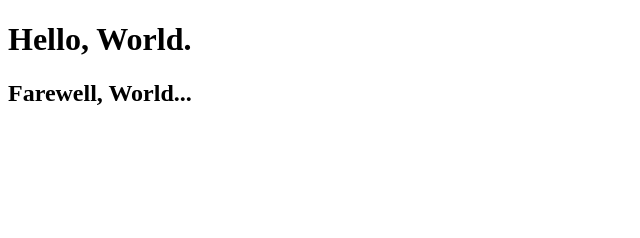
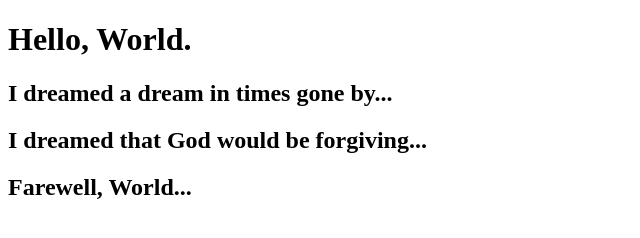
Before and after one commit to macrisconstantine/hello, a plain HTML site: page hello.html in a window 1280 px wide. Shown: the whole page, without its empty margins (0-640 px from the left). Drawn offline with Linux system fonts and the light colour scheme.

Commit message:
edited version

```diff
--- a/hello.html
+++ b/hello.html
@@ -8,6 +8,8 @@
 </head>
 <body>
     <h1>Hello, World.</h1>
+    <h2>I dreamed a dream in times gone by...</h2>
+    <h2>I dreamed that God would be forgiving...</h2>
     <h2>Farewell, World...</h2>
 </body>
 </html>
```
